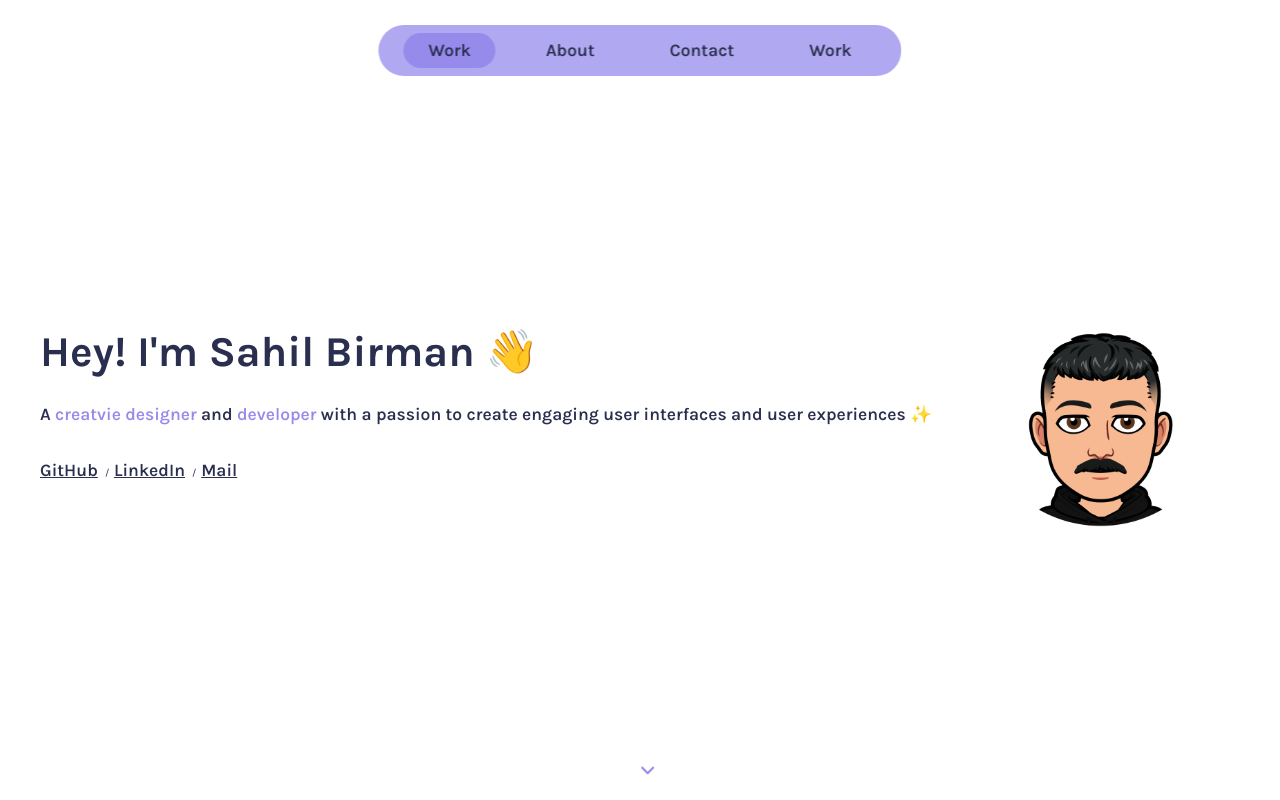
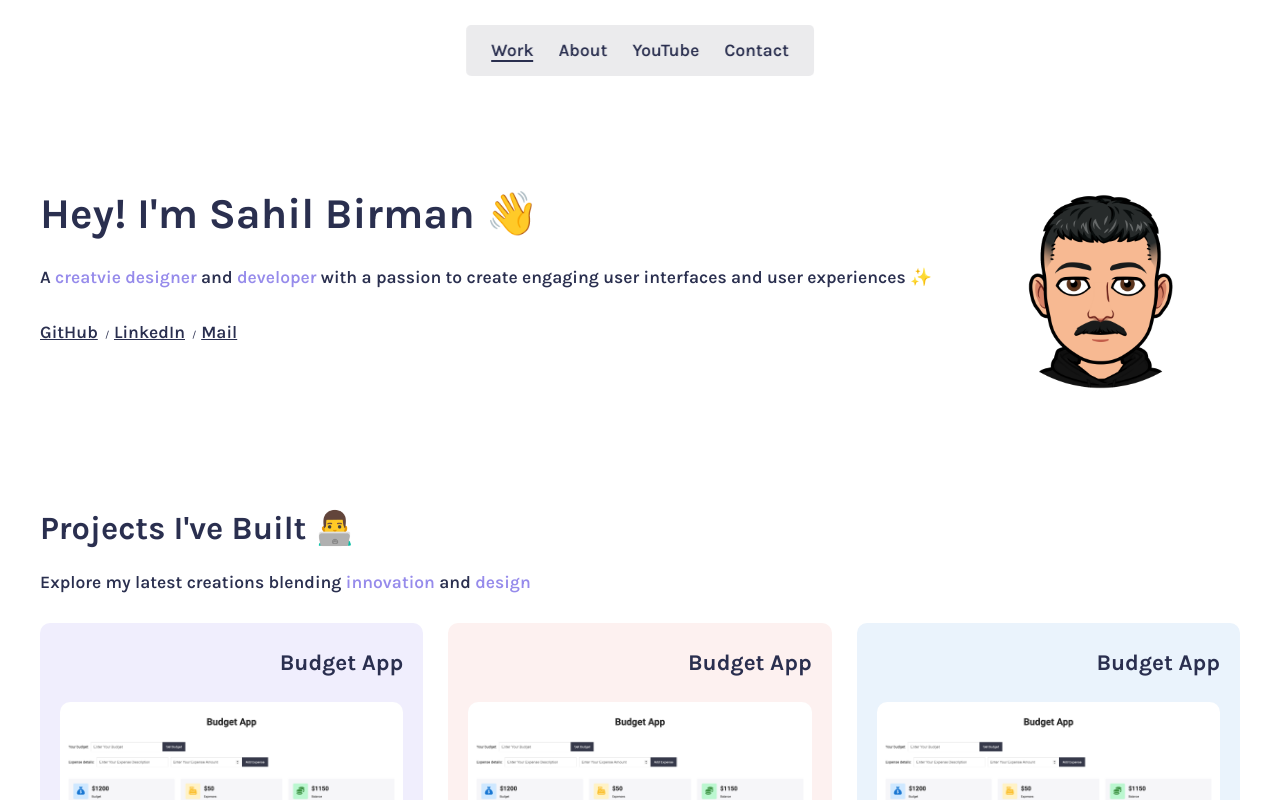
Before and after one commit to birmansahil/birmansahil.github.io, a React (Create React App) app: page / in a window 1280 px wide. Shown: the top 800 px of the page. Built offline with nearby package versions, Linux system fonts and the light colour scheme.

Commit message:
finished work page

```diff
--- a/src/App.css
+++ b/src/App.css
@@ -15,12 +15,13 @@ html {
   --primary-font-color: #2a2f4f;
   --secondary-font-color: #968beb;
   --background-color: #fff;
-  --navbar-background-color: #968bebbf;
-  --navlink-background-color: #968beb;
+  --navlink-active-color: #2a2f4f;
+  --navbar-background-color: #e5e5e7bf;
 }
 
 /* Body */
 body {
+  min-width: 375px;
   line-height: 1.75;
   color: var(--primary-font-color);
   font-family: "Karla", serif;
--- a/src/components/Intro.css
+++ b/src/components/Intro.css
@@ -1,5 +1,5 @@
 .intro-section {
-    height: 100vh;
+    margin-top: 125px;
     display: flex;
     flex-direction: column;
     justify-content: center;
@@ -15,30 +15,6 @@
     margin: 0 auto;
     width: 275px;
     height: 275px;
-}
-
-/* Scroll down arrow */
-.scroll-down-arrow {
-    position: absolute;
-    bottom: 20px;
-    left: 50%;
-    transform: translateX(-50%);
-    font-size: 1.75rem;
-    cursor: pointer;
-    color: var(--secondary-font-color);
-    animation: float 1.5s infinite linear;
-}
-
-@keyframes float {
-    0% {
-        transform: translateY(0);
-    }
-    50% {
-      transform: translateY(-5px);
-    }
-    100% {
-      transform: translateY(0);
-    }
 }
 
 /* Media query */
--- a/src/components/Intro.js
+++ b/src/components/Intro.js
@@ -1,7 +1,5 @@
 import React from "react";
 import birmansahil from "../images/birmansahil.png";
-import { FontAwesomeIcon } from '@fortawesome/react-fontawesome';
-import { faAngleDown } from '@fortawesome/free-solid-svg-icons';
 import "./Intro.css";
 
 const Intro = () => {
@@ -21,8 +19,6 @@ const Intro = () => {
                     <a href="mailto:contact.birmansahil@gmail.com">Mail</a>
                 </div>
             </div>
-
-            <FontAwesomeIcon className="scroll-down-arrow" icon={faAngleDown} />
         </div>
     );
 }
--- a/src/components/Navbar.css
+++ b/src/components/Navbar.css
@@ -1,28 +1,26 @@
 .navbar {
     position: fixed;
-    top: 25px;
+    top: 2.5rem;
     left: 50%;
     transform: translateX(-50%);
-    padding: 0.75rem 2.5rem;
-    border-radius: 50px;
+    padding: 1rem 2.5rem;
+    border-radius: 5px;
     background-color: var(--navbar-background-color);
-    backdrop-filter: blur(1.75px);
+    backdrop-filter: blur(2px);
     z-index: 1;
 }
 
 .nav-list {
     display: flex;
+    align-items: center;
     gap: 2.5rem;
     list-style-type: none;
 }
 
 .nav-list-link {
-    padding: 0.25rem 2.5rem;
-    display: inline-block;
     cursor: pointer;
-    border-radius: 50px;
 }
 
 .active {
-    background-color: var(--navlink-background-color);
+    border-bottom: 2px solid var(--navlink-active-color);
 }
--- a/src/components/Navbar.js
+++ b/src/components/Navbar.js
@@ -1,4 +1,6 @@
 import React from "react";
+import { FontAwesomeIcon } from '@fortawesome/react-fontawesome';
+import { faSun } from '@fortawesome/free-solid-svg-icons';
 import './Navbar.css';
 
 const Navbar = () => {
@@ -8,9 +10,10 @@ const Navbar = () => {
             <ul className="nav-list">
                 <li><a className="nav-list-link active">Work</a></li>
                 <li><a className="nav-list-link">About</a></li>
+                <li><a className="nav-list-link">YouTube</a></li>
                 <li><a className="nav-list-link">Contact</a></li>
-                <li><a className="nav-list-link">Work</a></li>
             </ul>
+
         </nav>
     );
 }
--- a/src/components/Projects.css
+++ b/src/components/Projects.css
@@ -1,13 +1,9 @@
 .projects-section {
-    margin: 5rem 0;
+    margin-top: 100px;
 }
 
 .projects-section p {
     margin: 1rem 0 2.5rem;
-}
-
-.projects-section p:last-of-type {
-    margin: 2.5rem 0 0 0;
 }
 
 .projects-grid {
--- a/src/components/Projects.js
+++ b/src/components/Projects.js
@@ -5,7 +5,7 @@ import "./Projects.css";
 const Projects = () => {
     return(
         <div className="projects-section">
-            <h2>Crafted with Zeal 👨‍💻</h2>
+            <h2>Projects I've Built 👨‍💻</h2>
             <p>Explore my latest creations blending <span className="highlighted-text">innovation</span> and <span className="highlighted-text">design</span></p>
 
             <div className="projects-grid">
```
Also changed, not shown: src/components/About.js (added, +16 -0 lines), src/components/About.css (added).
